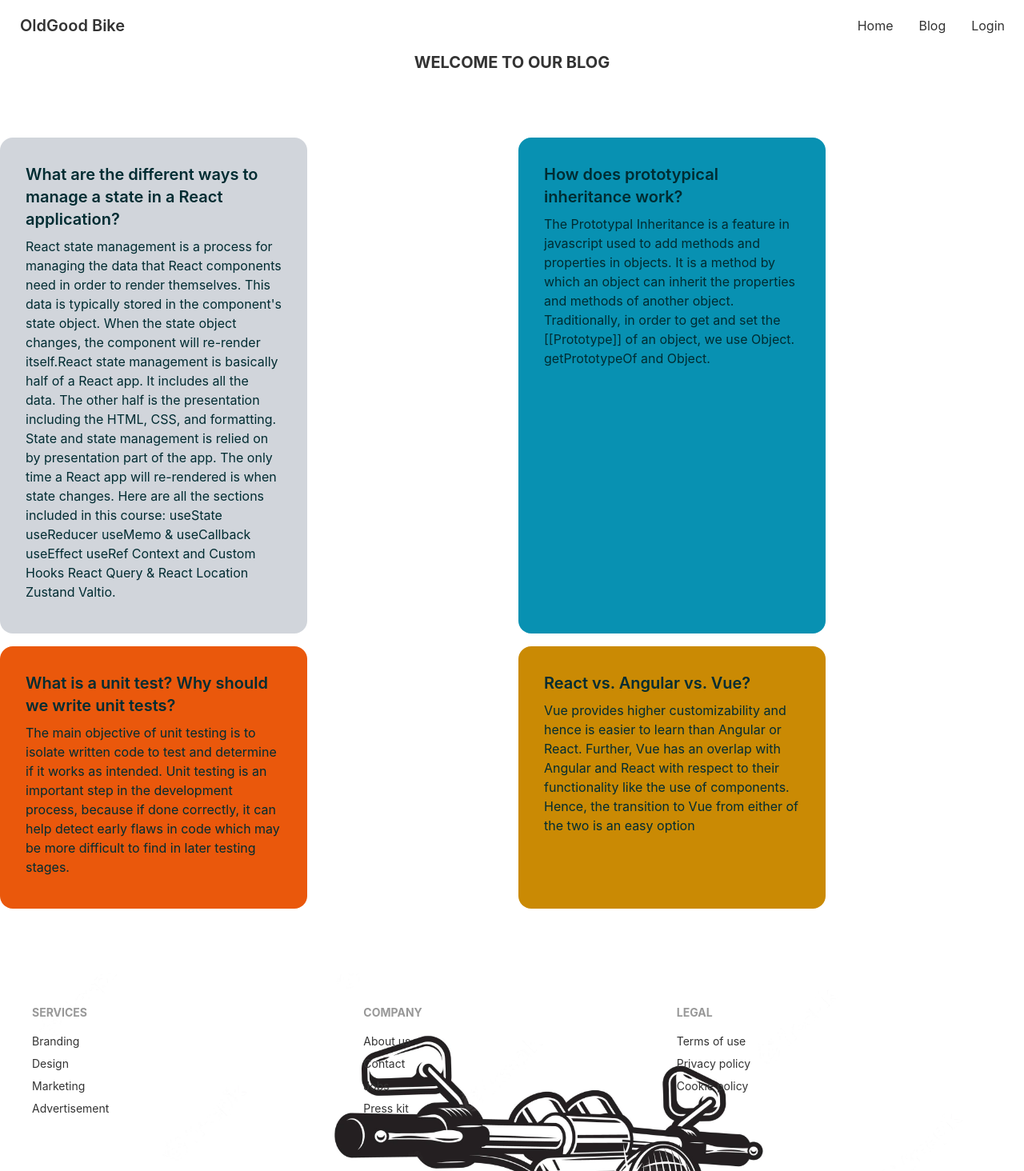
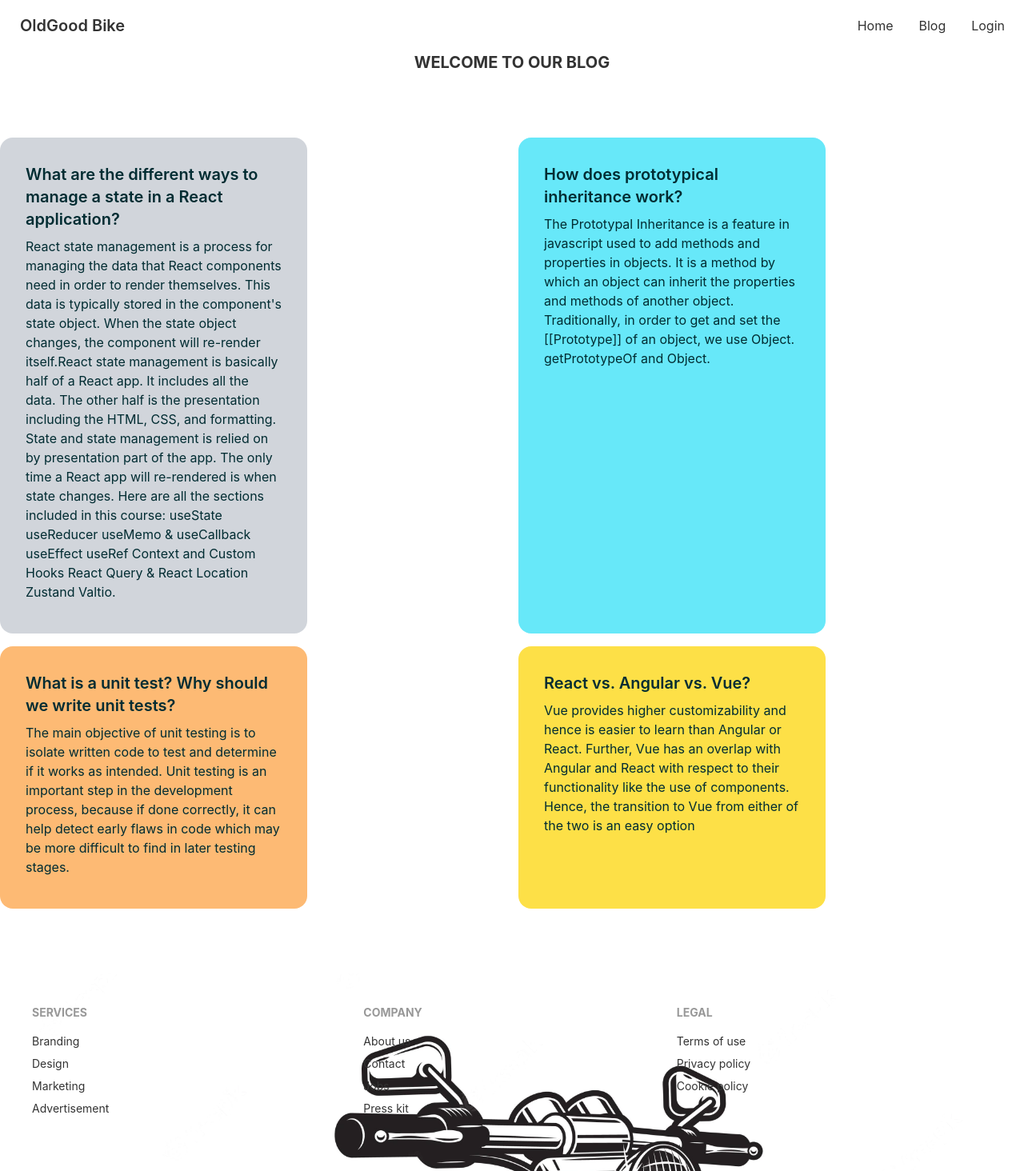
Before and after one commit to MD-obaidul-hasan/oldgood-bike-client, a React (Create React App) app: page /Blog in a window 1280 px wide. Shown: the top 1464 px of the page at 80% size. Built offline with nearby package versions, Linux system fonts and the light colour scheme; no server answers.

Commit message:
blog color

```diff
--- a/src/Pages/Blog/Blog.js
+++ b/src/Pages/Blog/Blog.js
@@ -31,7 +31,7 @@ const Blog = () => {
                 </div>
             </div>
 
-            <div className="card w-96 bg-cyan-600 text-primary-content">
+            <div className="card w-96 bg-cyan-300 text-primary-content">
                 <div className="card-body">
                     <h2 className="card-title"> How does prototypical inheritance work?</h2>
                     <p>The Prototypal Inheritance is a feature in javascript used to add methods and properties in objects. It is a method by which an object can inherit the properties and methods of another object. Traditionally, in order to get and set the [[Prototype]] of an object, we use Object. getPrototypeOf and Object.</p>
@@ -41,7 +41,7 @@ const Blog = () => {
                 </div>
              </div>
 
-            <div className="card w-96 bg-orange-600 text-primary-content">
+            <div className="card w-96 bg-orange-300 text-primary-content">
                 <div className="card-body">
                     <h2 className="card-title"> What is a unit test? Why should we write unit tests?</h2>
                     <p>The main objective of unit testing is to isolate written code to test and determine if it works as intended. Unit testing is an important step in the development process, because if done correctly, it can help detect early flaws in code which may be more difficult to find in later testing stages.</p>
@@ -50,7 +50,7 @@ const Blog = () => {
                 </div>
             </div>
 
-            <div className="card w-96 bg-yellow-600 text-primary-content">
+            <div className="card w-96 bg-yellow-300 text-primary-content">
                 <div className="card-body">
                     <h2 className="card-title">React vs. Angular vs. Vue?</h2>
                     <p>Vue provides higher customizability and hence is easier to learn than Angular or React. Further, Vue has an overlap with Angular and React with respect to their functionality like the use of components. Hence, the transition to Vue from either of the two is an easy option</p>
```
